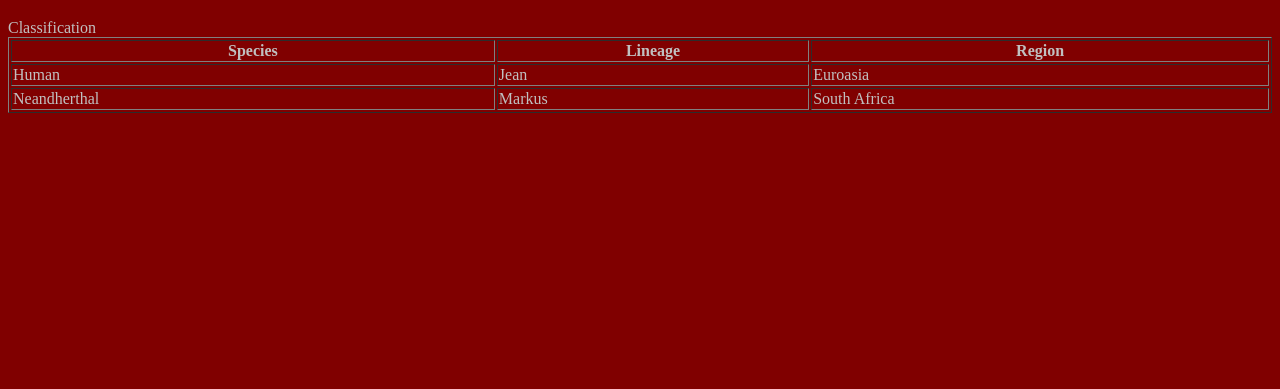
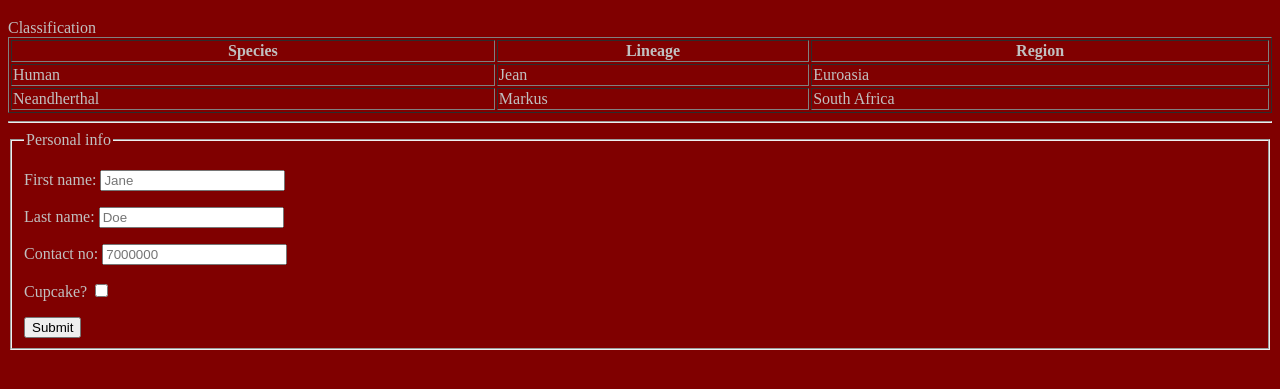
Before and after one commit to Shaimal147/html-practice, a plain HTML site: page about.html in a window 1280 px wide. Shown: the part 61-450 px from the top of the page. Drawn offline with Linux system fonts and the light colour scheme.

Commit message:
Add form to about.html

```diff
--- a/about.html
+++ b/about.html
@@ -28,5 +28,30 @@
             <td>South Africa</td>
         </tr>
     </table>
+    <hr>
+
+    <form action="https://httpbin.org/get" method="get" target="_blank">
+        <fieldset>
+            <legend>Personal info</legend>
+            <p>
+                <label for="first-name">First name: </label>
+                <input type="text" name="first-name" id="first-name" placeholder="Jane" required>
+            </p>
+            <p>
+                <label for="last-name">Last name: </label>
+                <input type="text" name="last-name" id="last-name" placeholder="Doe" required>
+            </p>
+            <p>
+                <label for="number">Contact no: </label>
+                <input type="tel" name="number" id="number" placeholder="7000000" pattern="[7,9]{1}[0-9]{6}" required>
+            </p>
+            <p>
+                <label for="choice">Cupcake?</label>
+                <input type="checkbox" name="choice" id="choice">
+            </p>
+
+            <button type="submit">Submit</button>
+        </fieldset>
+    </form>
 </body>
 </html>
```
